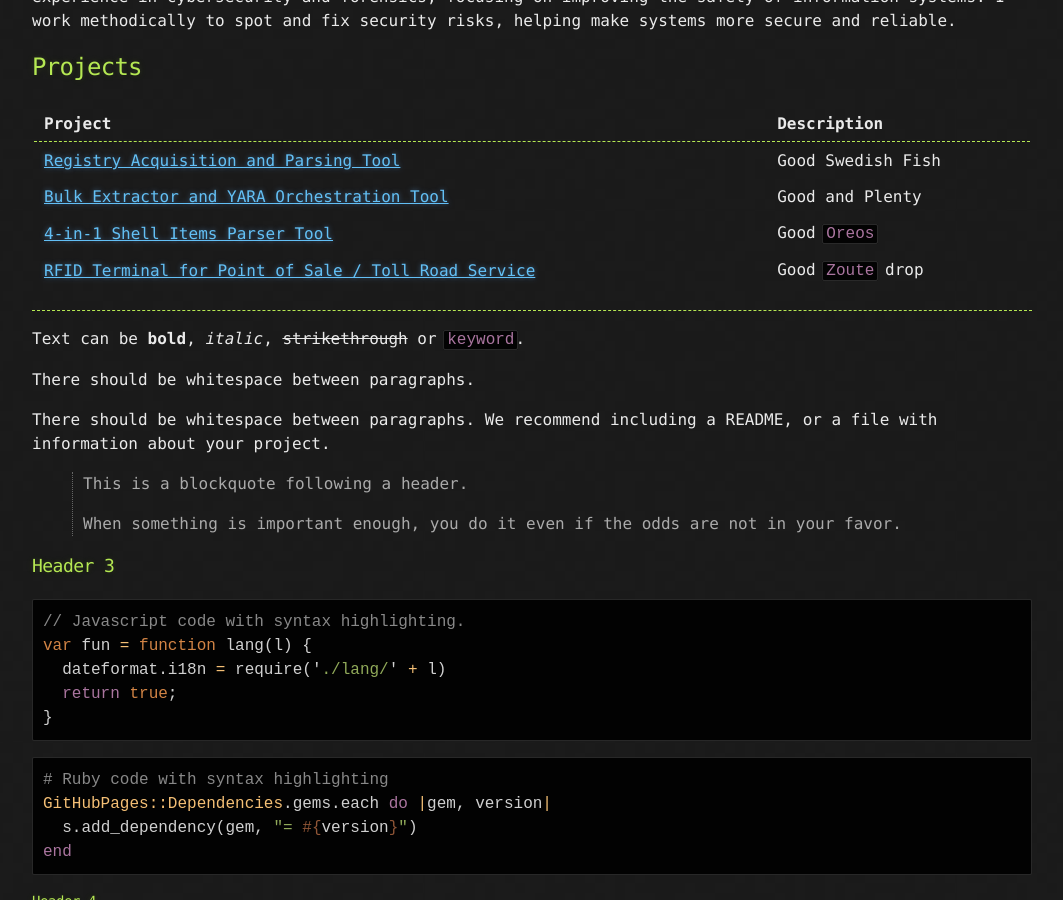
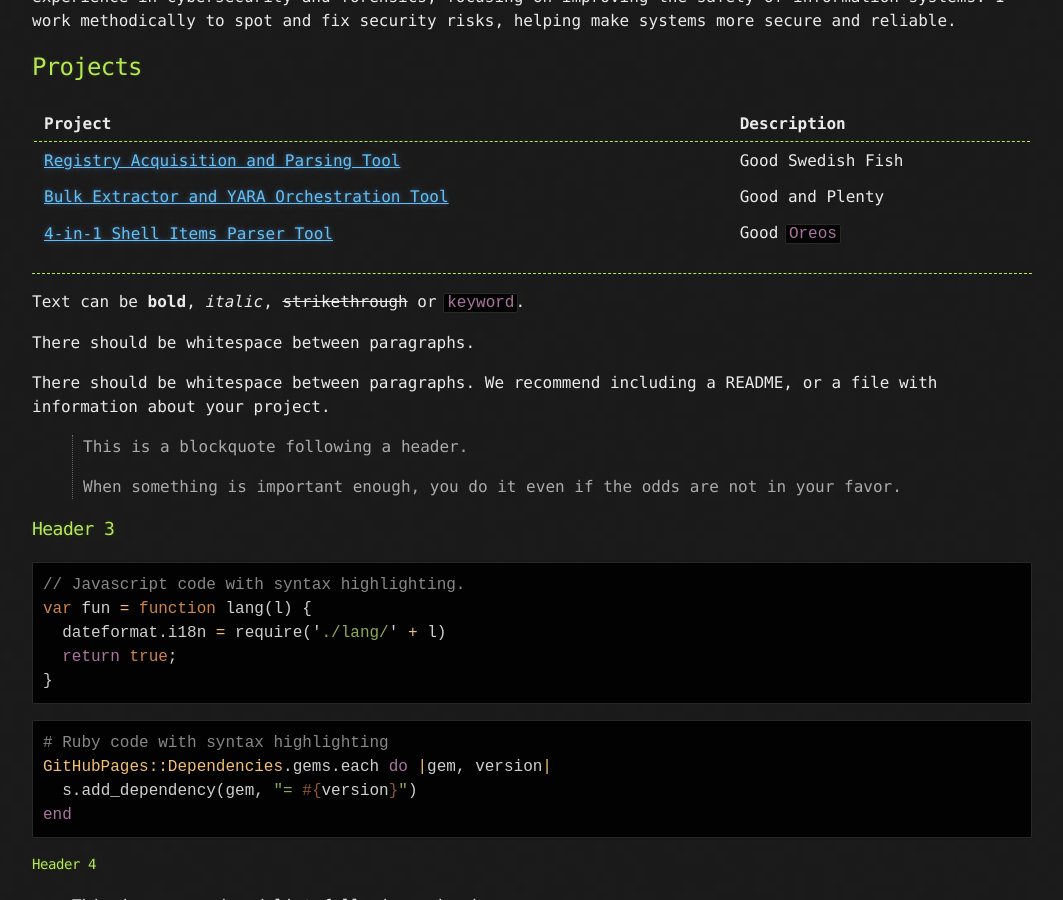
Before and after one commit to JohnBadels/JohnBadels.github.io, a Jekyll site: the page built from index.md, in a window 1280 px wide and 900 px high, scrolled down 322 px. Shown: the whole window, without its empty margins (108-1171 px from the left). Built offline with Jekyll 4.4.1, drawn with Linux system fonts in a browser that asks for light colours; our own code applies the rules of GitHub Pages for plain Markdown files.

Commit message:
removed 4th proj; updated hyperlink for 2nd proj

```diff
--- a/index.md
+++ b/index.md
@@ -11,9 +11,8 @@ I am an undergraduate student taking up Bachelor of Science in Computer Science
 | Project                                                          | Description        |
 |:-----------------------------------------------------------------|:-------------------|
 | [Registry Acquisition and Parsing Tool](./rapt-page.md)          | Good Swedish Fish  |
-| [Bulk Extractor and YARA Orchestration Tool](./another-page2.md) | Good and Plenty    |
+| [Bulk Extractor and YARA Orchestration Tool](./bulkxyara.md) | Good and Plenty    |
 | [4-in-1 Shell Items Parser Tool](./another-page3.md)             | Good `Oreos`       |
-| [RFID Terminal for Point of Sale / Toll Road Service](.md)       | Good `Zoute` drop  |
 
 * * *
 
```
